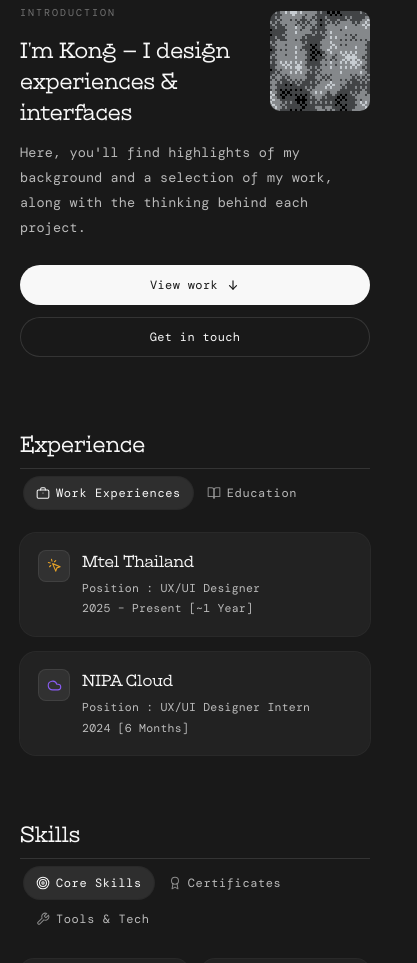
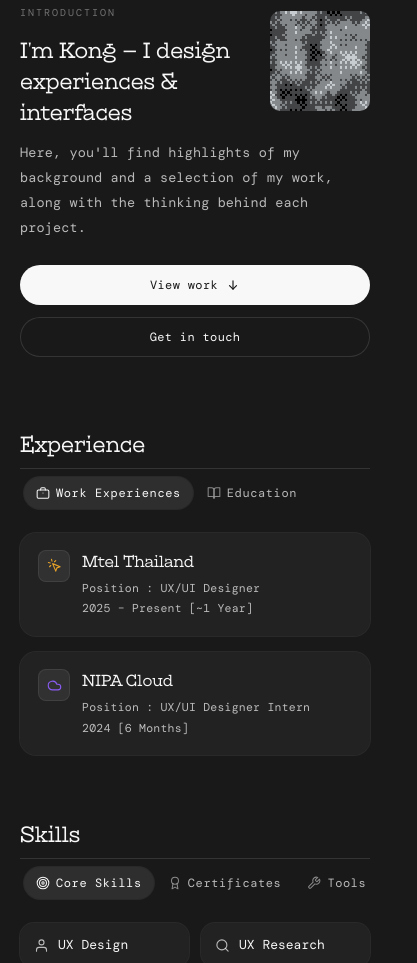
Before and after one commit to gridboxes/PORTFOLIO-N, a website: page index.html in a window 390 px wide. Shown: the part 112-1075 px from the top of the page, 417 px wide, since content can reach past the window. Drawn offline with nearby package versions, Linux system fonts and the light colour scheme; some packages are replaced by stand-ins of ours; a script that the page names is missing; a web font is replaced by a local one.

Commit message:
Your message here

```diff
--- a/index.html
+++ b/index.html
@@ -874,15 +874,6 @@
       display: flex;
       flex-direction: column;
       box-shadow: 0 -16px 70px rgba(0,0,0,0.55);
-    }
-    /* Project-coloured hairline across the very top of the sheet */
-    .modal-sheet::before {
-      content: '';
-      position: absolute;
-      top: 0; left: 0; right: 0;
-      height: 3px;
-      background: var(--modal-accent, #888);
-      z-index: 6;
     }
     .project-modal.open .modal-sheet { transform: translateY(0); }
 
@@ -1233,14 +1224,17 @@
       .hero-actions { flex-direction: column; align-items: stretch; }
       .hero-cta { justify-content: center; }
       .tab-bar {
-        height: auto;
-        min-height: 48px;
-        flex-wrap: wrap;
-        align-content: center;
-        row-gap: 4px;
-        padding: 8px 4px;
+        /* scroll sideways instead of wrapping tabs onto a second row */
+        flex-wrap: nowrap;
+        overflow-x: auto;
+        scrollbar-width: none;
+        -webkit-overflow-scrolling: touch;
       }
-      .exp-grid, .gallery-grid { grid-template-columns: 1fr; }
+      .tab-bar::-webkit-scrollbar { display: none; }
+      .tab-bar .tab-btn { flex: 0 0 auto; }
+      /* minmax(0,·) — plain 1fr (= minmax(auto,1fr)) lets a long card title
+         force the column wider than the viewport, causing sideways scroll */
+      .exp-grid, .gallery-grid { grid-template-columns: minmax(0, 1fr); }
       .skills-grid, .cert-grid { grid-template-columns: repeat(2, 1fr); }
     }
     /* Hide the floating section nav up to the iPad landscape breakpoint —
```
